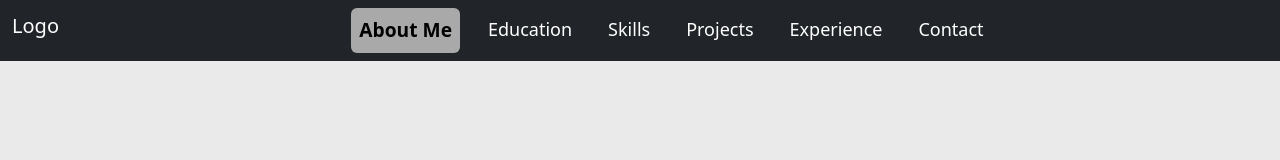
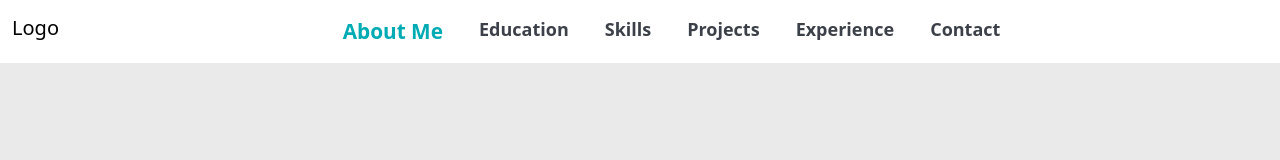
Before and after one commit to Low-Signal/my-portfolio, an Angular app: page / in a window 1280 px wide. Shown: the top 160 px of the page. Built offline with nearby package versions, Linux system fonts and the light colour scheme.

Commit message:
Changed header colors

```diff
--- a/src/app/header/header.component.html
+++ b/src/app/header/header.component.html
@@ -1,5 +1,5 @@
 
-<nav id="navbar-head" class="navbar fixed-top navbar-expand-lg bg-dark navbar-dark nav-pills">
+<nav class="navbar sticky-top navbar-expand-lg nav-pills">
     <div class="container-fluid">
 
         <div class="navbar-header">
--- a/src/app/header/header.component.scss
+++ b/src/app/header/header.component.scss
@@ -1,6 +1,7 @@
 a {
     font-size: large;
-    color: white;
+    color: #3C4048;
+    font-weight: 600;
 }
 
 ul {
@@ -12,15 +13,16 @@ li {
     margin-right: 10px;
 
     .active {
-        background-color: darkgrey;
+        background-color: white;
         font-weight: bold !important;
-        color: rgb(0, 0, 0) !important;
-        font-size: 1.2rem !important;
-        transition-duration: 0.3s;
+        color: #00ABB3 !important;
+        font-size: 1.3rem !important;
+        //transition-duration: 0.3s;
     }
 }
 
 .navbar {
+    background-color: white;
     overflow: hidden;
     position: fixed;
     top: 0;
```
